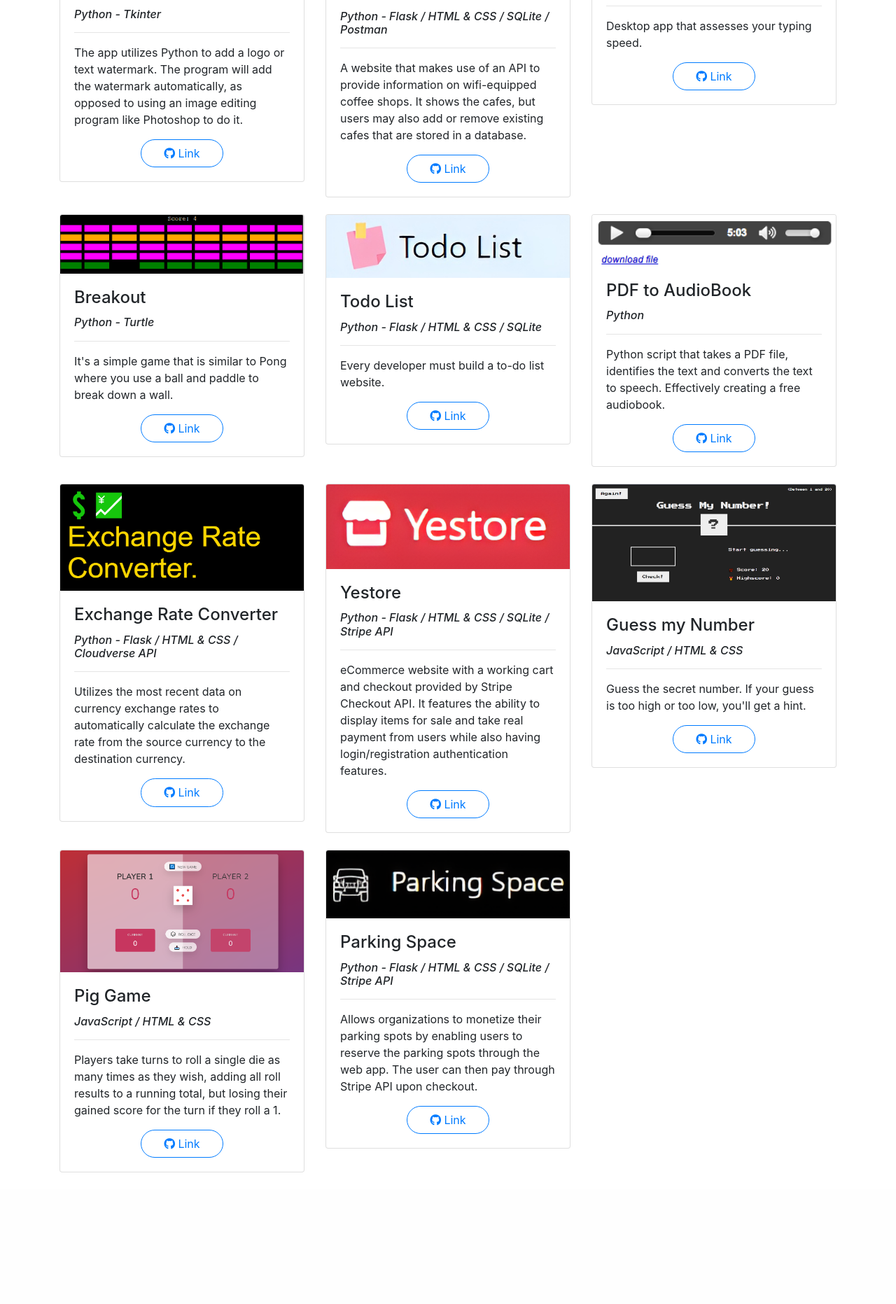
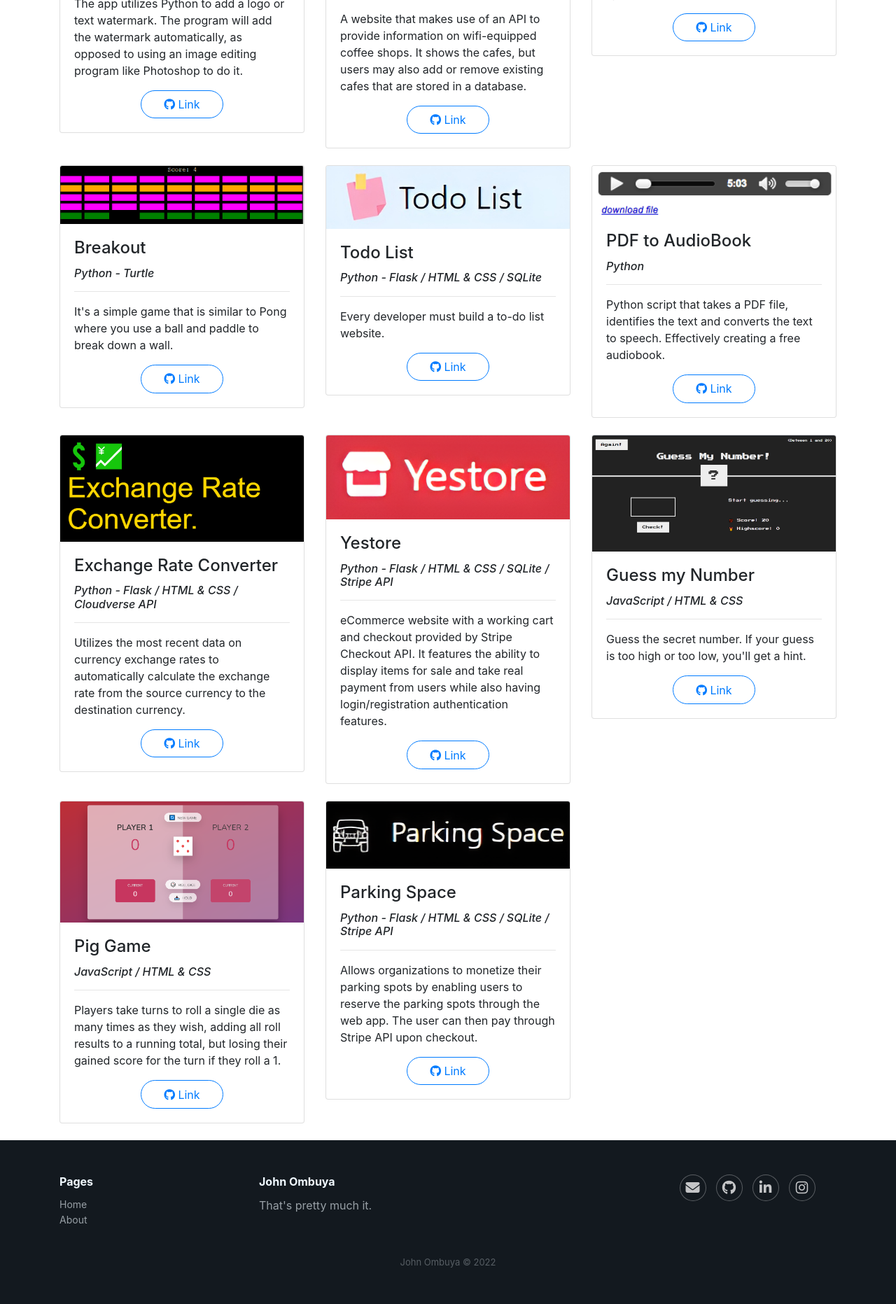
Before and after one commit to johnombuya/Portfolio, a Flask app: page / in a window 1280 px wide. Shown: the part 1382-3245 px from the top of the page at 70% size. Before the commit the page ends 3057 px from the top, so only its background shows below. Run offline with Flask 2, Linux system fonts and the light colour scheme; some libraries are stand-ins or nearby versions.

Commit message:
Add files via upload
Removing the contact page and implementing a footer with contacts instead.
Copyright year that changes automatically.

```diff
--- a/static/css/styles.css
+++ b/static/css/styles.css
@@ -2,7 +2,7 @@
 #title {
     background-color: #000000;
     color: white;
-    height: 450px;
+    height: 460px;
 }
 
 h1 {
@@ -71,3 +71,93 @@ h1 {
     background: black url('../assets/loader.gif') no-repeat center;
     z-index: 999;
 }
+
+.footer-dark {
+    padding: 50px 0;
+    color: #f0f9ff;
+    background-color: #13191f;
+}
+
+.footer-dark h3 {
+    margin-top: 0;
+    margin-bottom: 12px;
+    font-weight: bold;
+    font-size: 16px;
+}
+
+.footer-dark ul {
+    padding: 0;
+    list-style: none;
+    line-height: 1.6;
+    font-size: 14px;
+    margin-bottom: 0;
+}
+
+.footer-dark ul a {
+    color: inherit;
+    text-decoration: none;
+    opacity: 0.6;
+}
+
+.footer-dark ul a:hover {
+    opacity: 0.8;
+}
+
+@media (max-width: 767px) {
+    .footer-dark .item:not(.social) {
+        text-align: center;
+        padding-bottom: 20px;
+    }
+}
+
+.footer-dark .item.text {
+    margin-bottom: 36px;
+}
+
+@media (max-width: 767px) {
+    .footer-dark .item.text {
+        margin-bottom: 0;
+    }
+}
+
+.footer-dark .item.text p {
+    opacity: 0.6;
+    margin-bottom: 0;
+}
+
+.footer-dark .item.social {
+    text-align: center;
+}
+
+@media (max-width: 991px) {
+    .footer-dark .item.social {
+        text-align: center;
+        margin-top: 20px;
+    }
+}
+
+.footer-dark .item.social > a {
+    font-size: 20px;
+    width: 36px;
+    height: 36px;
+    line-height: 36px;
+    display: inline-block;
+    text-align: center;
+    border-radius: 50%;
+    box-shadow: 0 0 0 1px rgba(255, 255, 255, 0.4);
+    margin: 0 8px;
+    color: #fff;
+    opacity: 0.75;
+}
+
+.footer-dark .item.social > a:hover {
+    opacity: 0.9;
+}
+
+.footer-dark .copyright {
+    text-align: center;
+    padding-top: 24px;
+    opacity: 0.3;
+    font-size: 13px;
+    margin-bottom: 0;
+}
--- /dev/null
+++ b/static/js/backtotop.js
@@ -0,0 +1,32 @@
+/* ----------------------------------------------------------- */
+/*  BACK TO TOP BUTTON
+  /* ----------------------------------------------------------- */
+
+//Get the button
+let mybutton = document.getElementById('btn-back-to-top');
+
+// When the user scrolls down 20px from the top of the document, show the button
+window.onscroll = function () {
+    scrollFunction();
+};
+
+function scrollFunction() {
+    if (
+        document.body.scrollTop > 20 ||
+        document.documentElement.scrollTop > 20
+    ) {
+        mybutton.style.display = 'block';
+    } else {
+        mybutton.style.display = 'none';
+    }
+}
+// When the user clicks on the button, scroll to the top of the document
+mybutton.addEventListener('click', backToTop);
+
+function backToTop() {
+    window.scrollTo({
+        left: 0,
+        top: 0,
+        behavior: 'smooth',
+    });
+}
--- /dev/null
+++ b/static/js/footer.js
@@ -0,0 +1,8 @@
+/* ----------------------------------------------------------- */
+/*  COPYRIGHT
+  /* ----------------------------------------------------------- */
+
+currentYear = new Date().getFullYear();
+document.querySelector(
+    '.copyright'
+).textContent = `John Ombuya © ${currentYear}`;
--- /dev/null
+++ b/static/js/loader.js
@@ -0,0 +1,26 @@
+/* ----------------------------------------------------------- */
+/*  LOADER
+  /* ----------------------------------------------------------- */
+
+var loader;
+
+function loadNow(opacity) {
+    if (opacity <= 0) {
+        displayContent();
+    } else {
+        loader.style.opacity = opacity;
+        window.setTimeout(function () {
+            loadNow(opacity - 0.18);
+        }, 50);
+    }
+}
+
+function displayContent() {
+    loader.style.display = 'none';
+    document.getElementById('content').style.display = 'block';
+}
+
+document.addEventListener('DOMContentLoaded', function () {
+    loader = document.getElementById('loader');
+    loadNow(1);
+});
--- /dev/null
+++ b/static/js/script.js
@@ -0,0 +1,30 @@
+'use-strict';
+
+/* ----------------------------------------------------------- */
+/*  AGE
+  /* ----------------------------------------------------------- */
+
+age = new Date().getFullYear() - 2002;
+document.querySelector('.age').textContent = age;
+
+/* ----------------------------------------------------------- */
+/*  SCROLL TO SKILLS
+  /* ----------------------------------------------------------- */
+
+const btnScrollTo = document.querySelector('.btn--scroll-to');
+const section3 = document.querySelector('.third_sec');
+
+btnScrollTo.addEventListener('click', function (e) {
+    // First we need to get the coordinates
+    const s3coords = section3.getBoundingClientRect();
+    // console.log(s3coords); // Logs the coordinates
+
+    window.scrollTo({
+        left: s3coords.left + window.pageXOffset,
+        top: s3coords.top + window.pageYOffset,
+        behavior: 'smooth',
+    });
+
+    //   // More modern way to implement this
+    //   section3.scrollIntoView({ behavior: 'smooth' });
+});
--- /dev/null
+++ b/templates/footer.html
@@ -0,0 +1,35 @@
+<link rel="stylesheet" href="static\css\styles.css" />
+
+<div class="footer-dark">
+    <footer>
+        <div class="container">
+            <div class="row">
+                <div class="col-sm-6 col-md-3 item">
+                    <h3>Pages</h3>
+                    <ul>
+                        <li><a href="{{ url_for('home') }}">Home</a></li>
+                        <li><a href="{{ url_for('about') }}">About</a></li>
+                    </ul>
+                </div>
+                <div class="col-md-6 item text">
+                    <h3>John Ombuya</h3>
+                    <p>That's pretty much it.</p>
+                </div>
+                <div class="col item social">
+                    <a href="mailto:jjNgugi27@gmail.com"
+                        ><i class="fa-solid fa-envelope"></i></a
+                    ><a href="https://github.com/wxllxngton"
+                        ><i class="fa-brands fa-github"></i></a
+                    ><a href="https://www.linkedin.com/in/john-ombuya-b2798a22b"
+                        ><i class="fa-brands fa-linkedin-in"></i></a
+                    ><a href="https://www.instagram.com/wxllxngton"
+                        ><i class="fa-brands fa-instagram"></i
+                    ></a>
+                </div>
+            </div>
+            <p class="copyright">Company Name © 2018</p>
+        </div>
+    </footer>
+</div>
+
+<script src="../static/js/footer.js"></script>
--- a/templates/index.html
+++ b/templates/index.html
@@ -81,13 +81,6 @@
                                     class="nav-link"
                                     href="{{ url_for('about') }}"
                                     >About</a
-                                >
-                            </li>
-                            <li class="nav-item">
-                                <a
-                                    class="nav-link"
-                                    href="{{ url_for('contact') }}"
-                                    >Contact</a
                                 >
                             </li>
                         </ul>
@@ -296,6 +289,8 @@
             </div>
         </section>
 
+        {% include "footer.html" %}
+
         <!-- Optional JavaScript -->
         <!-- jQuery first, then Popper.js, then Bootstrap JS -->
         <script
@@ -314,9 +309,12 @@
             crossorigin="anonymous"
         ></script>
         <!-- Custom js -->
-        <script src="{{ url_for('static' , filename='script.js') }}"></script>
+        <script src="{{ url_for('static' , filename='js/script.js') }}"></script>
 
         <!-- Loader js -->
-        <script src="{{ url_for('static' , filename='loader.js') }}"></script>
+        <script src="{{ url_for('static' , filename='js/loader.js') }}"></script>
+
+        <!-- Back to Top js -->
+        <script src="{{ url_for('static' , filename='js/backtotop.js') }}"></script>
     </body>
 </html>
```
Also changed, not shown: templates/about.html (+10 -17 lines).
